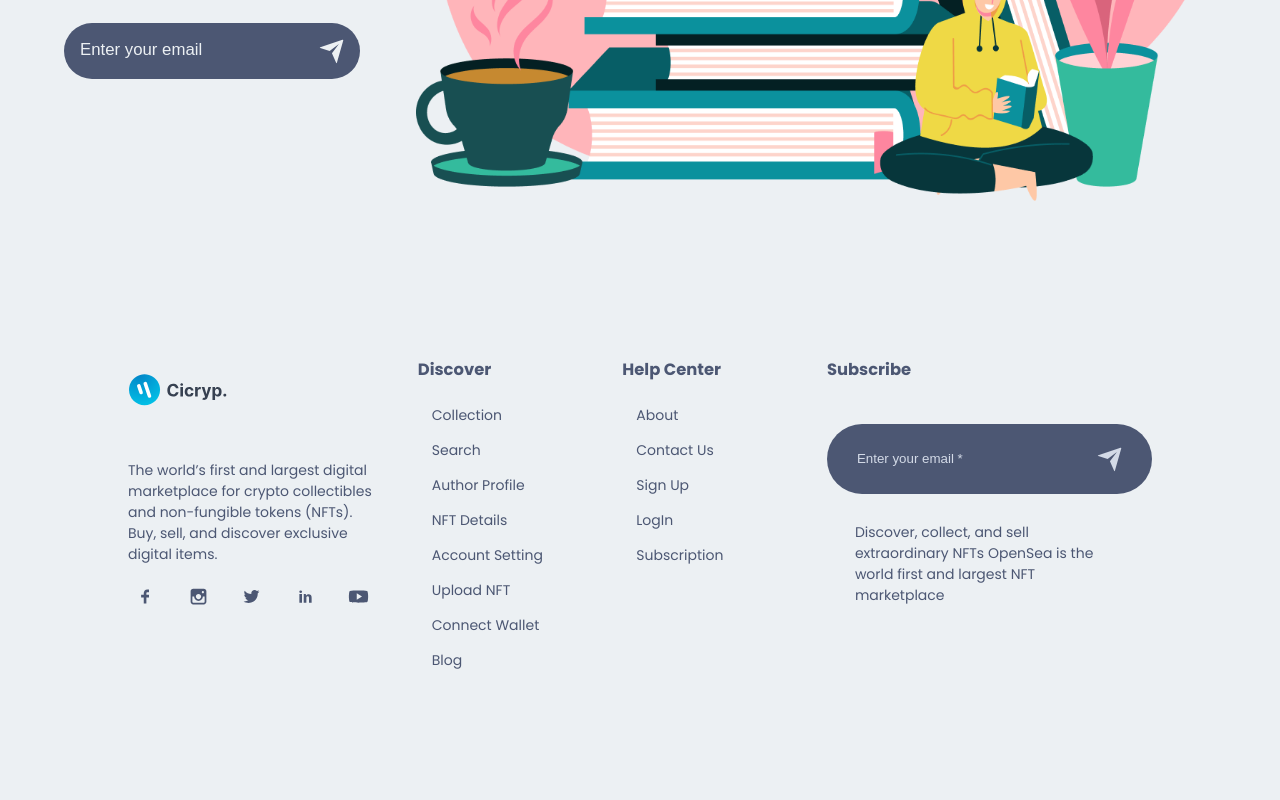
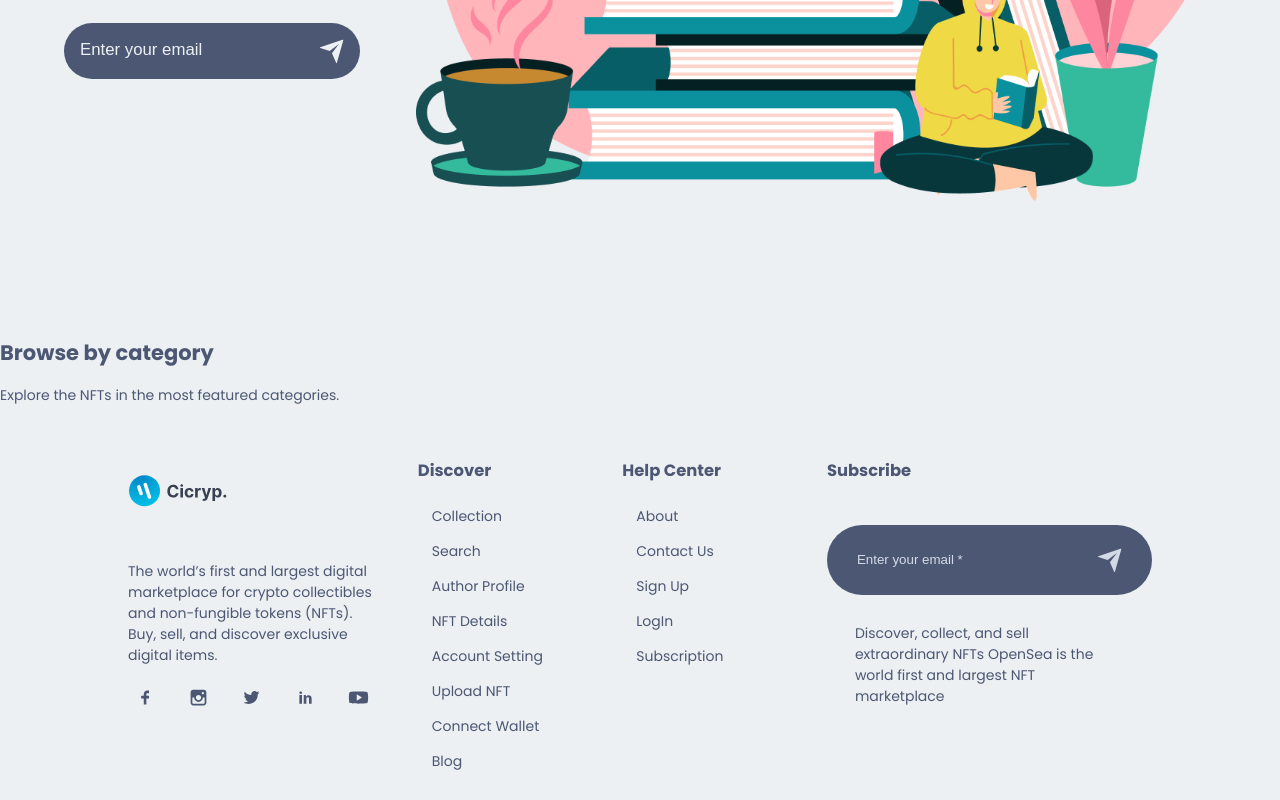
Before and after one commit to shisukeUrahara/web3-nft-marketplace, a Next.js app in the folder client/: page / in a window 1280 px wide. Shown: the part 2921-3721 px from the top of the page. Before the commit the page ends 3620 px from the top, so only its background shows below. Built offline with nearby package versions, Linux system fonts and the light colour scheme.

Commit message:
added Title component

```diff
--- /dev/null
+++ b/client/src/components/Title/Title.jsx
@@ -0,0 +1,17 @@
+import React from 'react';
+import Style from './Title.module.css';
+
+const Title = ({ heading, content }) => {
+    return (
+        <div className={Style.title}>
+            <div className={Style.title_box}>
+                <h2>{heading}</h2>
+                <p>{content}</p>
+
+            </div>
+
+        </div>
+    )
+}
+
+export default Title
--- a/client/src/components/index.js
+++ b/client/src/components/index.js
@@ -5,6 +5,7 @@ import HeroSection from './HeroSection/HeroSection';
 import Service from './Service/Service';
 import BigNftSlider from './BigNftSlider/BigNftSlider';
 import Subscribe from './Subscribe/Subscribe';
+import Title from './Title/Title';
 
 export {
     Button,
@@ -13,5 +14,6 @@ export {
     HeroSection,
     Service,
     BigNftSlider,
-    Subscribe
+    Subscribe,
+    Title
 }
--- a/client/src/pages/index.js
+++ b/client/src/pages/index.js
@@ -2,7 +2,7 @@ import Head from "next/head";
 import Image from "next/image";
 import { Inter } from "@next/font/google";
 import Style from '../styles/index.module.css';
-import { HeroSection,Service ,BigNftSlider,Subscribe} from "../components";
+import { HeroSection,Service ,BigNftSlider,Subscribe, Title} from "../components";
 
 const inter = Inter({ subsets: ["latin"] });
 
@@ -13,6 +13,9 @@ export default function Home() {
     <Service />
     <BigNftSlider />
     <Subscribe />
-   </div>
+    <Title
+        heading="Browse by category"
+        content="Explore the NFTs in the most featured categories."
+      />   </div>
   );
 }
```
Also changed, not shown: client/src/components/Title/Title.module.css (added).
